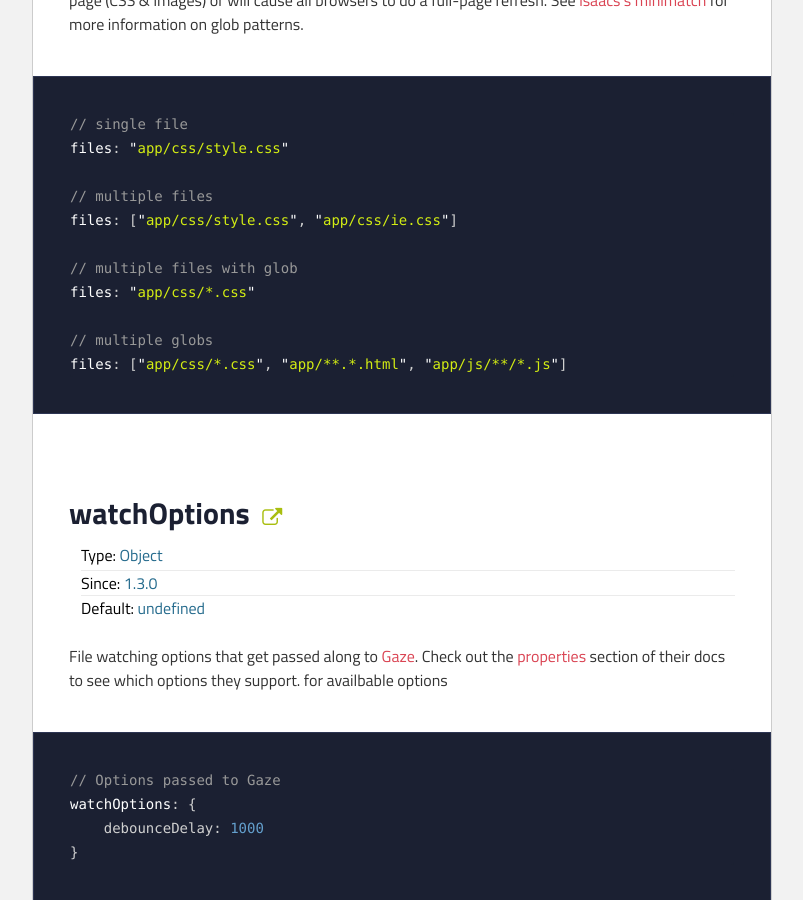
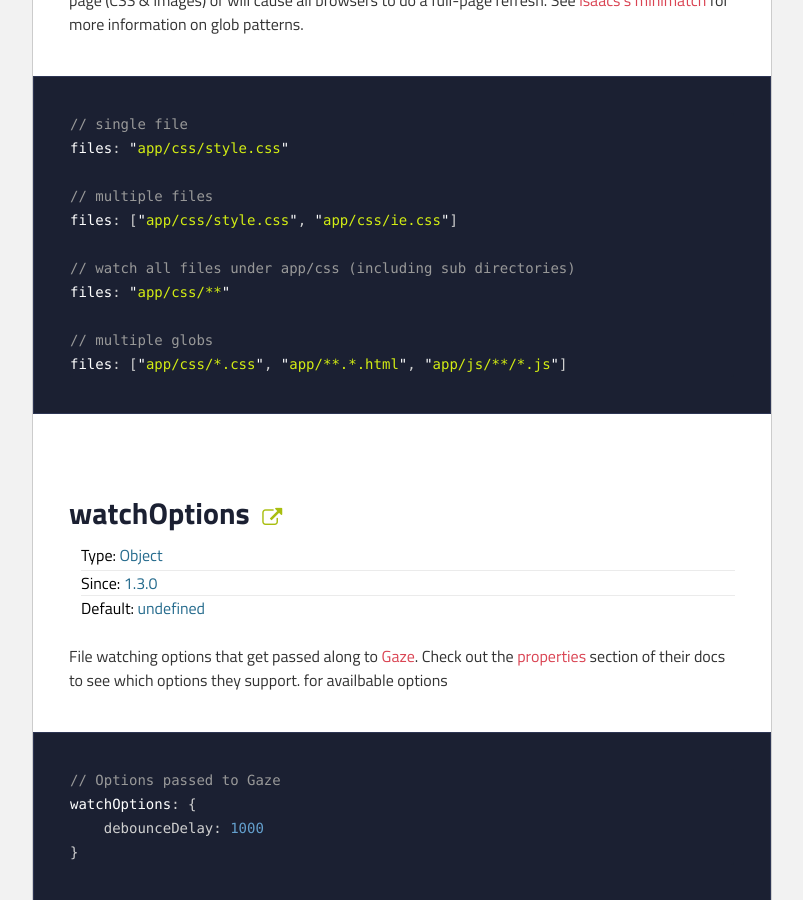
Before and after one commit to susoko/browser-sync-website, a Jekyll site: the page built from docs/options.md, in a window 1280 px wide and 900 px high, scrolled down 880 px. Shown: the whole window, without its empty margins (238-1041 px from the left). Built offline with Jekyll 4.4.1, drawn with Linux system fonts in a browser that asks for light colours.

Commit message:
Document for recursive file watching - fix https://github.com/shakyShane/browser-sync/issues/294

```diff
--- a/_includes/snippets/options/files.js
+++ b/_includes/snippets/options/files.js
@@ -4,8 +4,8 @@ files: "app/css/style.css"
 // multiple files
 files: ["app/css/style.css", "app/css/ie.css"]
 
-// multiple files with glob
-files: "app/css/*.css"
+// watch all files under app/css (including sub directories)
+files: "app/css/**"
 
 // multiple globs
 files: ["app/css/*.css", "app/**.*.html", "app/js/**/*.js"]
--- a/docs/options.md
+++ b/docs/options.md
@@ -35,8 +35,8 @@ files: "app/css/style.css"
 // multiple files
 files: ["app/css/style.css", "app/css/ie.css"]
 
-// multiple files with glob
-files: "app/css/*.css"
+// watch all files under app/css (including sub directories)
+files: "app/css/**"
 
 // multiple globs
 files: ["app/css/*.css", "app/**.*.html", "app/js/**/*.js"]
```
